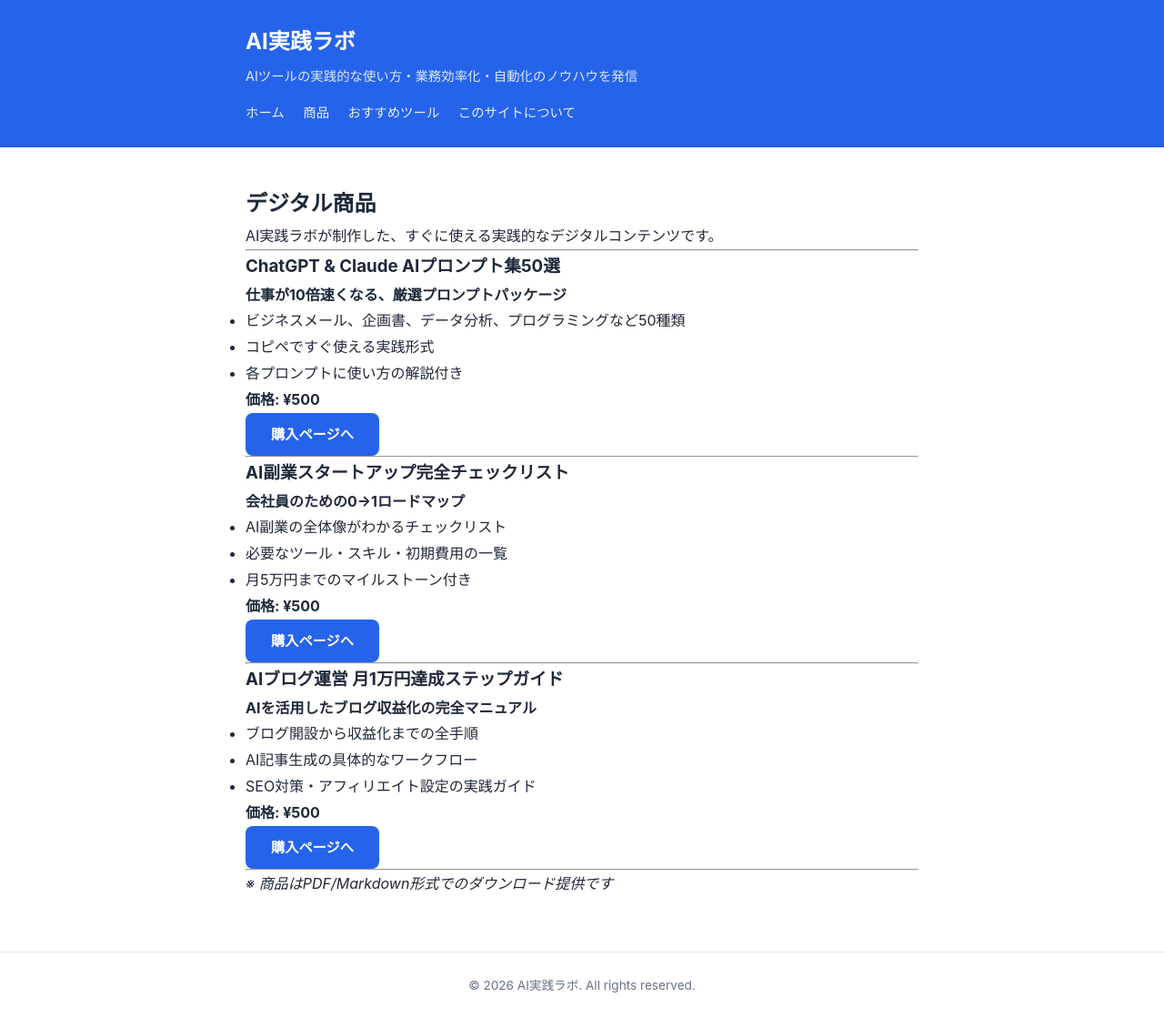
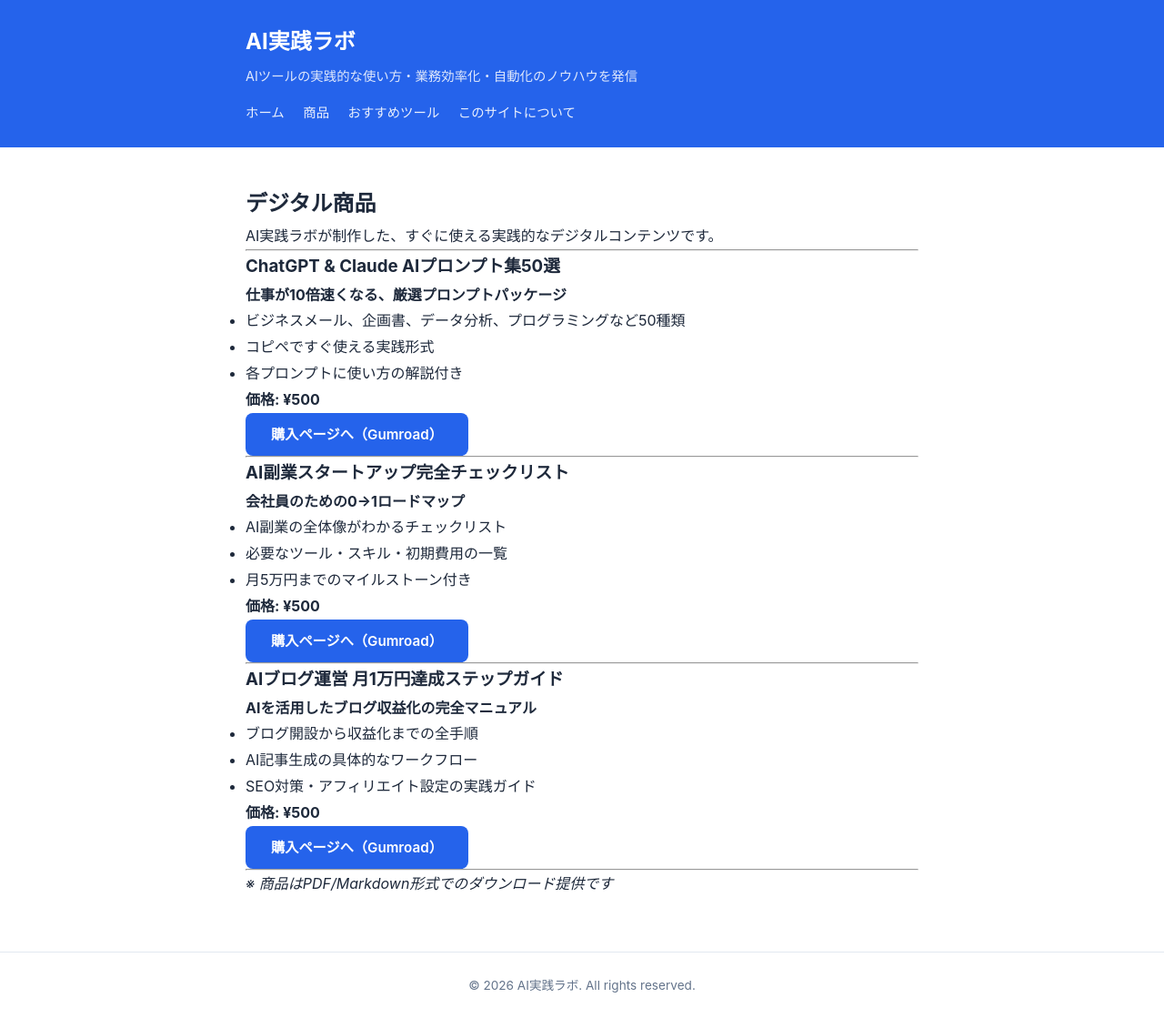
Before and after one commit to toto2014jp-prog/toto2014jp, a Jekyll site: the page built from products.md, in a window 1280 px wide. Shown: the whole page at 91% size. Built offline with Jekyll 4.4.1, drawn with Linux system fonts in a browser that asks for light colours.

Commit message:
Add Gumroad product links to products page

```diff
--- a/products.md
+++ b/products.md
@@ -21,8 +21,7 @@
 
 **価格: ¥500**
 
-<!-- Gumroad販売リンク（アカウント作成後に差し替え） -->
-[購入ページへ](#){: .buy-button}
+[購入ページへ（Gumroad）](https://aijissenlab.gumroad.com/l/yjcdam){: .buy-button}
 
 ---
 
@@ -36,7 +35,7 @@
 
 **価格: ¥500**
 
-[購入ページへ](#){: .buy-button}
+[購入ページへ（Gumroad）](https://aijissenlab.gumroad.com/l/tokndw){: .buy-button}
 
 ---
 
@@ -50,7 +49,7 @@
 
 **価格: ¥500**
 
-[購入ページへ](#){: .buy-button}
+[購入ページへ（Gumroad）](https://aijissenlab.gumroad.com/l/zxrhbg){: .buy-button}
 
 ---
 
```
